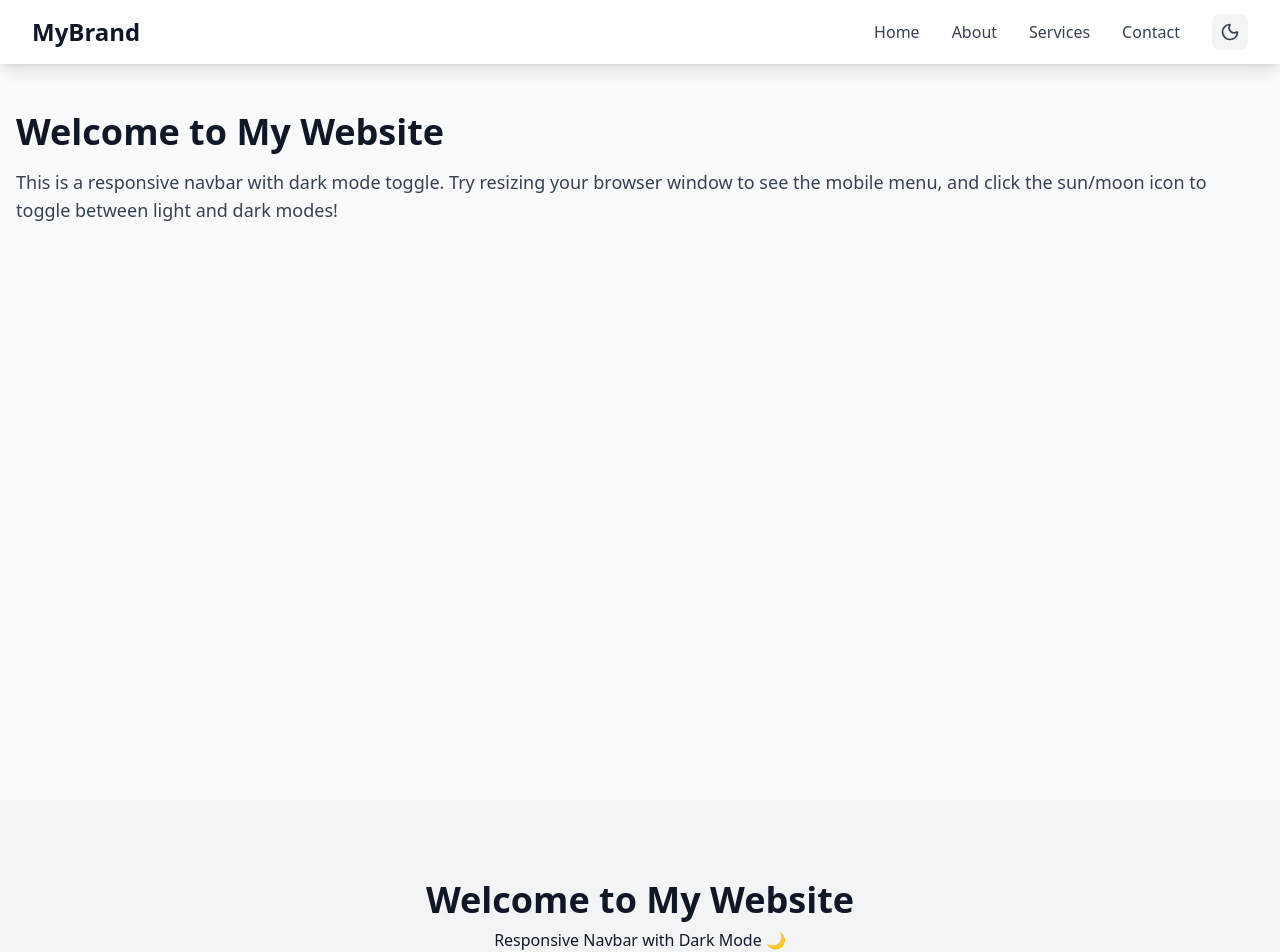
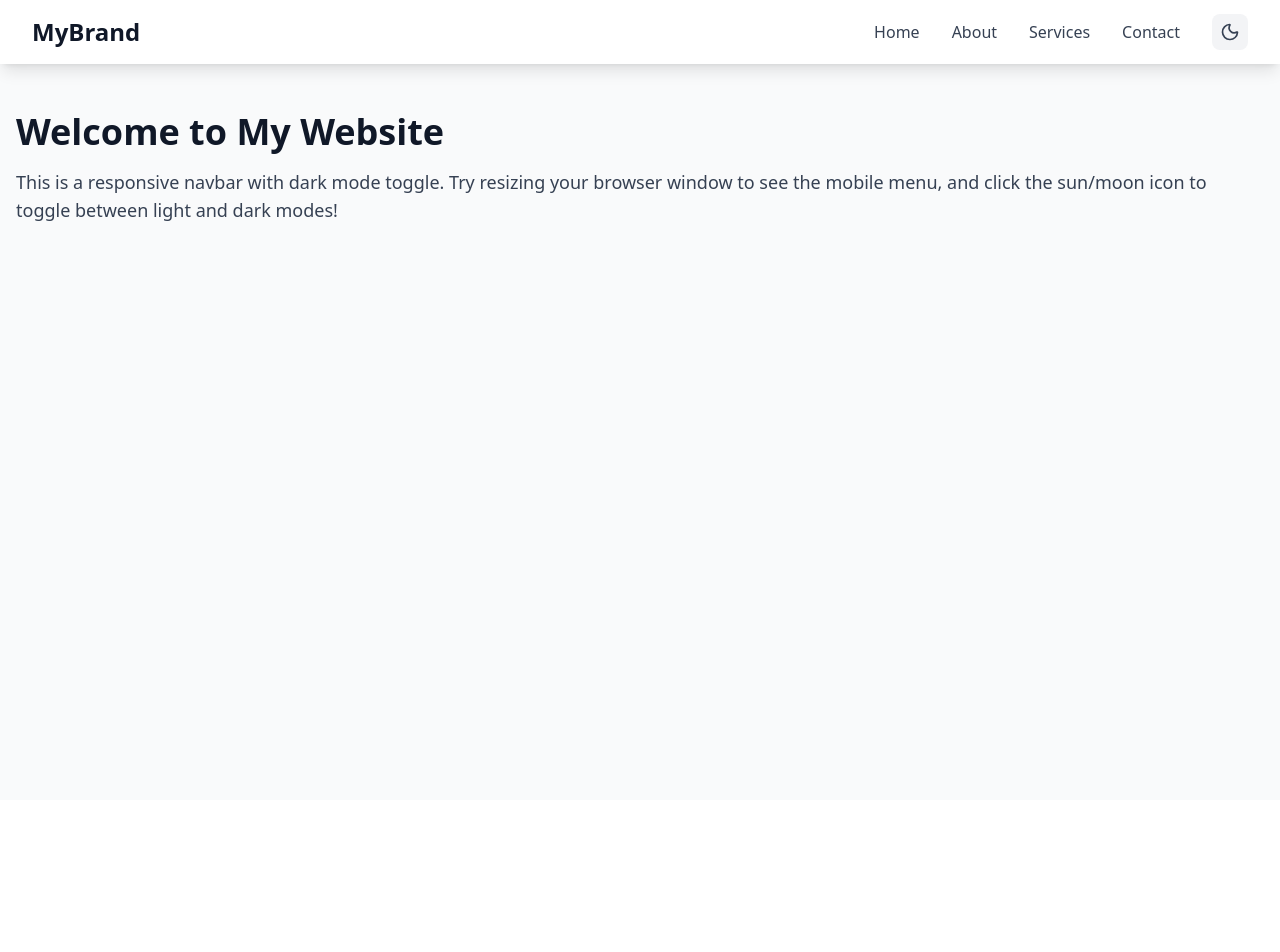
Before and after one commit to Rihan-saifi46/React-apps, a React (Vite) app in the folder hack/: page / in a window 1280 px wide. After the commit the page ends 800 px from the top, so only its background shows below. Built offline with nearby package versions, Linux system fonts and the light colour scheme.

Commit message:
Next day commit

```diff
--- a/hack/Components/Navbar+dark node/Nav.jsx
+++ b/hack/Components/Navbar+dark node/Nav.jsx
@@ -1,7 +1,7 @@
 import { useState } from 'react';
 import { Menu, X, Sun, Moon } from 'lucide-react';
 
-export default function Navbar() {
+export default function Nav() {
   const [isOpen, setIsOpen] = useState(false);
   const [isDark, setIsDark] = useState(false);
 
--- a/hack/src/App.jsx
+++ b/hack/src/App.jsx
@@ -4,20 +4,12 @@ import React from 'react'
 // import Quote from '../Components/Quote-gen/Quote'
 import Nav from '../Components/Navbar+dark node/Nav'
 
-
-function App() {
+const App = () => {
   return (
-    <div className="min-h-screen bg-gray-100 dark:bg-gray-800 transition-colors duration-300">
-      <Nav />
-      <div className="pt-20 text-center text-gray-900 dark:text-gray-100">
-        <h1 className="text-4xl font-bold">Welcome to My Website</h1>
-        <p className="mt-2">Responsive Navbar with Dark Mode 🌙</p>
-      </div>
+    <div>
+      <Nav/>
     </div>
-  );
+  )
 }
 
-
-
-
 export default App
```
